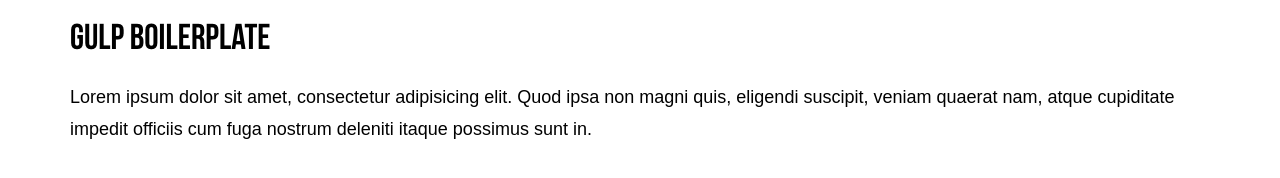
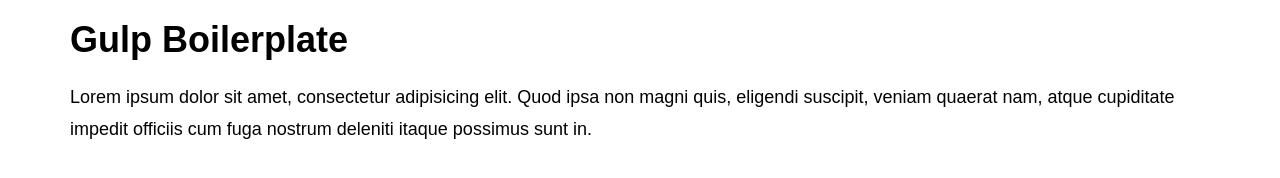
Before and after one commit to birkmann/gulp-boilerplate, a website: page src/index.html in a window 1280 px wide. Drawn offline with nearby package versions, Linux system fonts and the light colour scheme; files that its build step writes are made by us from their sources.

Commit message:
gruntfile.js

```diff
--- a/gulpfile.js
+++ b/gulpfile.js
@@ -28,6 +28,7 @@
 });
 
 gulp.task('files-deploy', function() {
+
     gulp.src('src/*')
         .pipe(gulp.dest('build'));
 
--- a/src/js/main.js
+++ b/src/js/main.js
@@ -0,0 +1 @@
+console.log("main.js loaded");
--- a/src/scss/main.scss
+++ b/src/scss/main.scss
@@ -2,7 +2,7 @@
 @import "includes/_font-bebas";
 
 h1 {
-	font-family: "BebasNeueBold", sans-serif;
+	font-family: sans-serif;
 }
 
 .wrapper {
```
